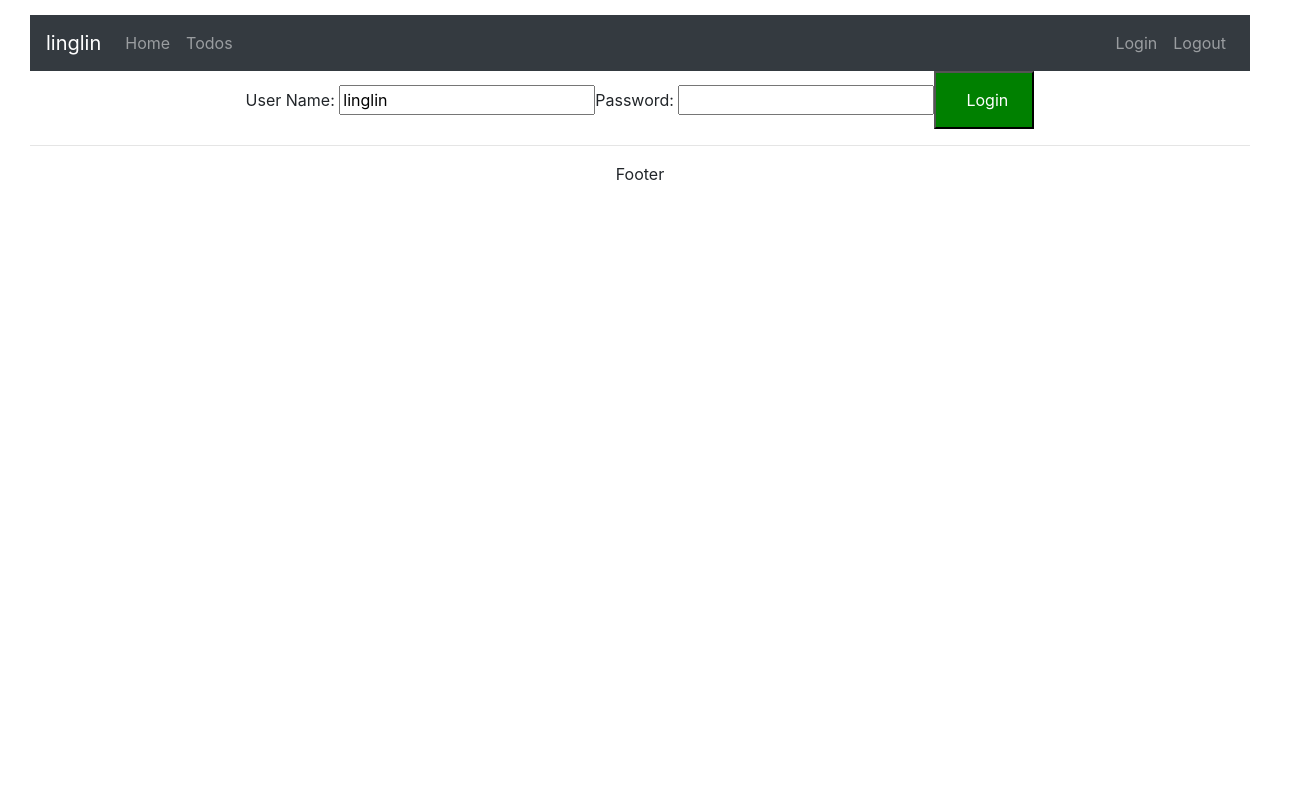
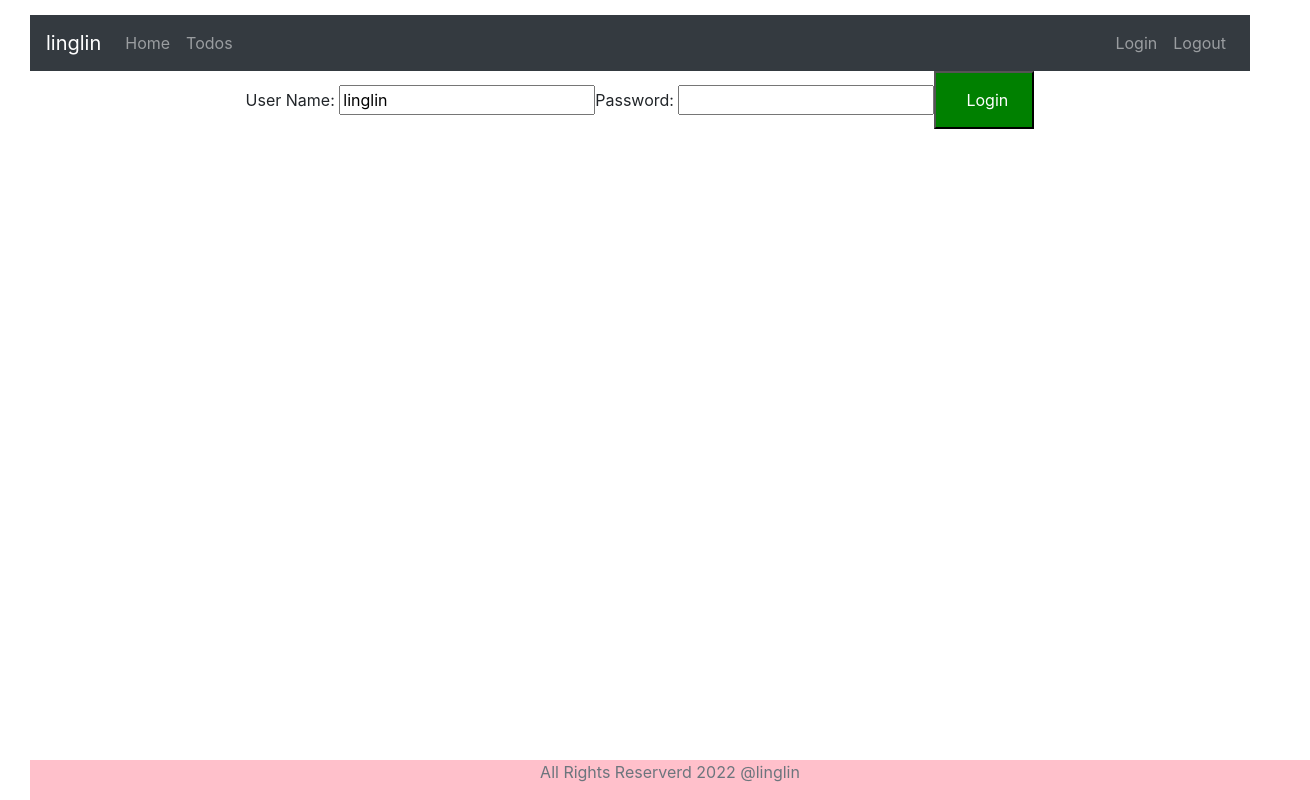
Before and after one commit to linlingaixuexi/TodoApp, a React (Create React App) app in the folder frontend/todo-app/: page / in a window 1280 px wide. Shown: the whole page, 1310 px wide, since content can reach past the window. Built offline with nearby package versions, Linux system fonts and the light colour scheme.

Commit message:
Create logout component and update footer compont

```diff
--- a/frontend/todo-app/src/App.css
+++ b/frontend/todo-app/src/App.css
@@ -1,3 +1,13 @@
+
+.footer {
+  position: absolute;
+  bottom: 0;
+  width: 100%;
+  height: 40px;
+  background-color: pink
+}
+
+
 .App {
   text-align: center;
 }
@@ -14,7 +24,7 @@
 }
 
 .App-header {
-  background-color: #282c34;
+  background-color: #221f22;
   min-height: 100vh;
   display: flex;
   flex-direction: column;
--- a/frontend/todo-app/src/components/todo/TodoApp.jsx
+++ b/frontend/todo-app/src/components/todo/TodoApp.jsx
@@ -16,6 +16,7 @@ class TodoApp extends Component {
                             <Route path="/welcome/:name" element={<WelcomeComponent/>}/>
                             <Route path ="*" element={<ErrorComponent/>}/>
                             <Route path="/todos" element={<ListTodosComponent/>}/>
+                            <Route path="/logout" element={<LogoutComponent/>}/>
                     </Routes>
                     <FooterComponent/>
                 </Router>
@@ -47,15 +48,30 @@ class HeaderComponent extends Component {
     }
 }
 
+
 class FooterComponent extends Component {
     render() {
         return (
+            <footer className="footer">
+                <span className="text-muted">All Rights Reserverd 2022 @linglin</span>
+            </footer>
+        )
+    }
+}
+
+class LogoutComponent extends Component {
+    render() {
+        return (
             <div>
-                <hr/>Footer
+            <h1> You are logged out</h1>
+                <div classname ="container">
+                    Thank you for Using Our Application.
+                </div>
             </div>
         )
     }
 }
+
 class ListTodosComponent extends Component {
     constructor(props) {
         super(props)
```
